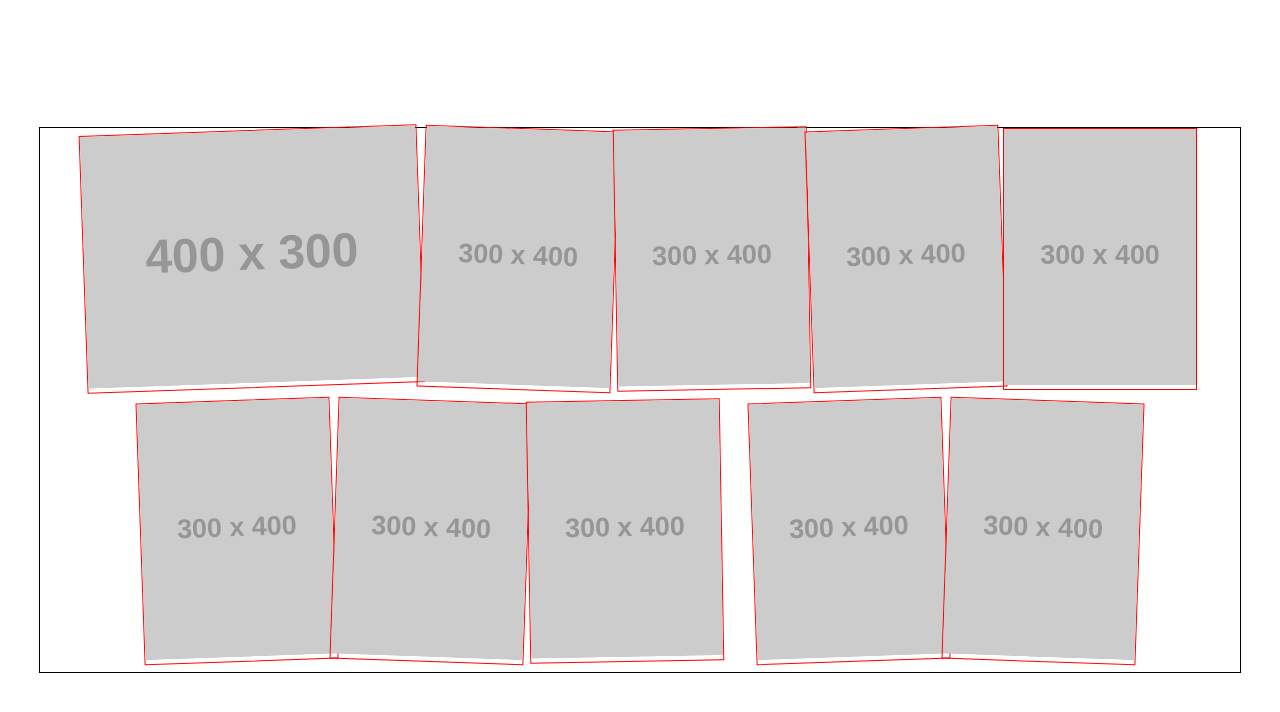
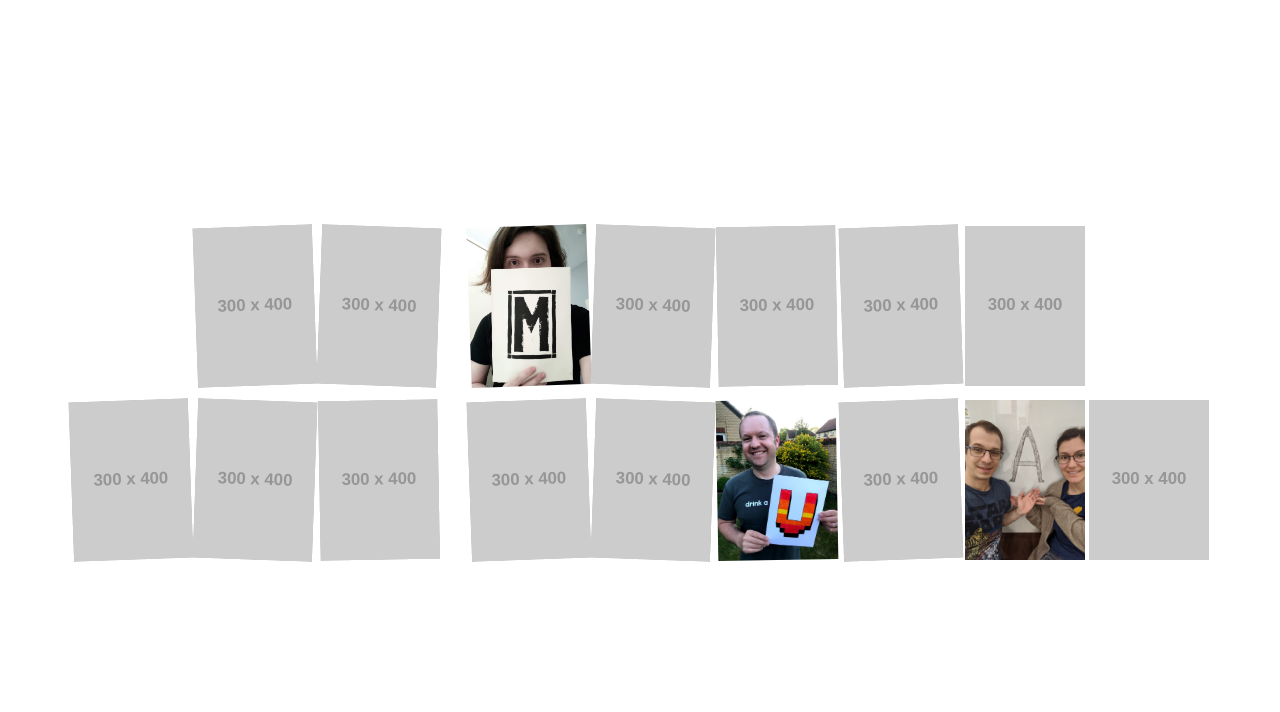
Before and after one commit to najlepszegobeata/najlepszegobeata.github.io, a website: page index.html in a window 1280 px wide. Drawn offline with Linux system fonts and the light colour scheme; placeholder pictures from the web are drawn by us.

Commit message:
Added some photos.

```diff
--- a/index.html
+++ b/index.html
@@ -8,11 +8,33 @@
 </head>
 
 <body><p class="mobile">
-    <span class="word"><span class="letter letter__horizontal"><img src="https://via.placeholder.com/400x300?text=M" /></span><span class="letter"><img src="https://via.placeholder.com/300x400?text=U" /></span><span class="letter"><img src="https://via.placeholder.com/300x400?text=L" /></span><span class="letter"><img src="https://via.placeholder.com/300x400?text=T" /></span><span class="letter"><img src="https://via.placeholder.com/300x400?text=I" /></span></span>
+    <span class="word">
+        <span class="letter"><img src="https://via.placeholder.com/300x400?text=1L"/></span>
+        <span class="letter"><img src="https://via.placeholder.com/300x400?text=2A"/></span>
+    </span>
 
-    <span class="word"><span class="letter"><img src="https://via.placeholder.com/300x400?text=D" /></span><span class="letter"><img src="https://via.placeholder.com/300x400?text=E" /></span><span class="letter"><img src="https://via.placeholder.com/300x400?text=C" /></span></span>
+    <span class="word">
+        <span class="letter"><img src="/img/3m.jpg"/></span>
+        <span class="letter"><img src="https://via.placeholder.com/300x400?text=4U"/></span>
+        <span class="letter"><img src="https://via.placeholder.com/300x400?text=5L"/></span>
+        <span class="letter"><img src="https://via.placeholder.com/300x400?text=6T"/></span>
+        <span class="letter"><img src="https://via.placeholder.com/300x400?text=7I"/></span>
+    </span>
 
-    <span class="word"><span class="letter"><img src="https://via.placeholder.com/300x400?text=E" /></span><span class="letter"><img src="https://via.placeholder.com/300x400?text=R" /></span></span>
+    <span class="word">
+        <span class="letter"><img src="https://via.placeholder.com/300x400?text=8A"/></span>
+        <span class="letter"><img src="https://via.placeholder.com/300x400?text=9N"/></span>
+        <span class="letter"><img src="https://via.placeholder.com/300x400?text=10I"/></span>
+    </span>
+
+    <span class="word">
+        <span class="letter"><img src="https://via.placeholder.com/300x400?text=11L"/></span>
+        <span class="letter"><img src="https://via.placeholder.com/300x400?text=12A"/></span>
+        <span class="letter"><img src="/img/13u.jpg"/></span>
+        <span class="letter"><img src="https://via.placeholder.com/300x400?text=14R"/></span>
+        <span class="letter"><img src="/img/15a.jpg"/></span>
+        <span class="letter"><img src="https://via.placeholder.com/300x400?text=16!"/></span>
+    </span>
 </p>
 </body>
 </html>
--- a/styles.css
+++ b/styles.css
@@ -20,7 +20,6 @@ body {
 }
 
 p {
-    border: 1px solid black;
     margin: 0 auto;
     text-align: center;
 }
@@ -33,15 +32,14 @@ p {
 
 .letter {
     display: inline-block;
-    border: 1px solid red;
     /*max-width: 16vw;*/
-    max-width: 16%;
+    max-width: 10%;
     vertical-align: middle;
     margin-bottom: 10px;
 }
 
 .letter__horizontal {
-    max-width: 28%;
+    max-width: 18%;
 }
 
 .letter img {
```
Also changed, not shown: img/!.jpg (added), img/13u.jpg (added), img/15a.jpg (added), img/3m.jpg (added), img/A.jpg (added), 1 other file.
